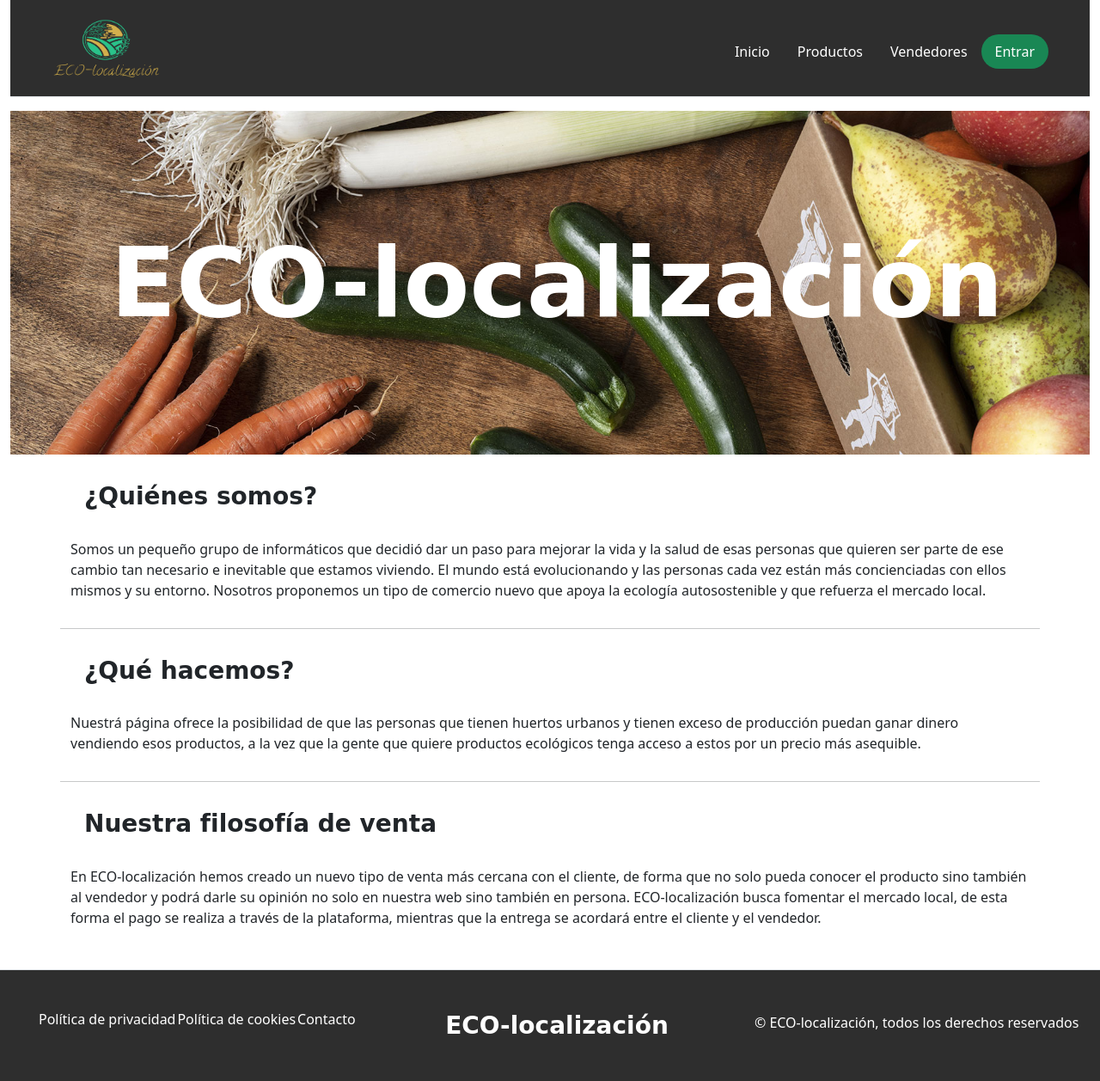
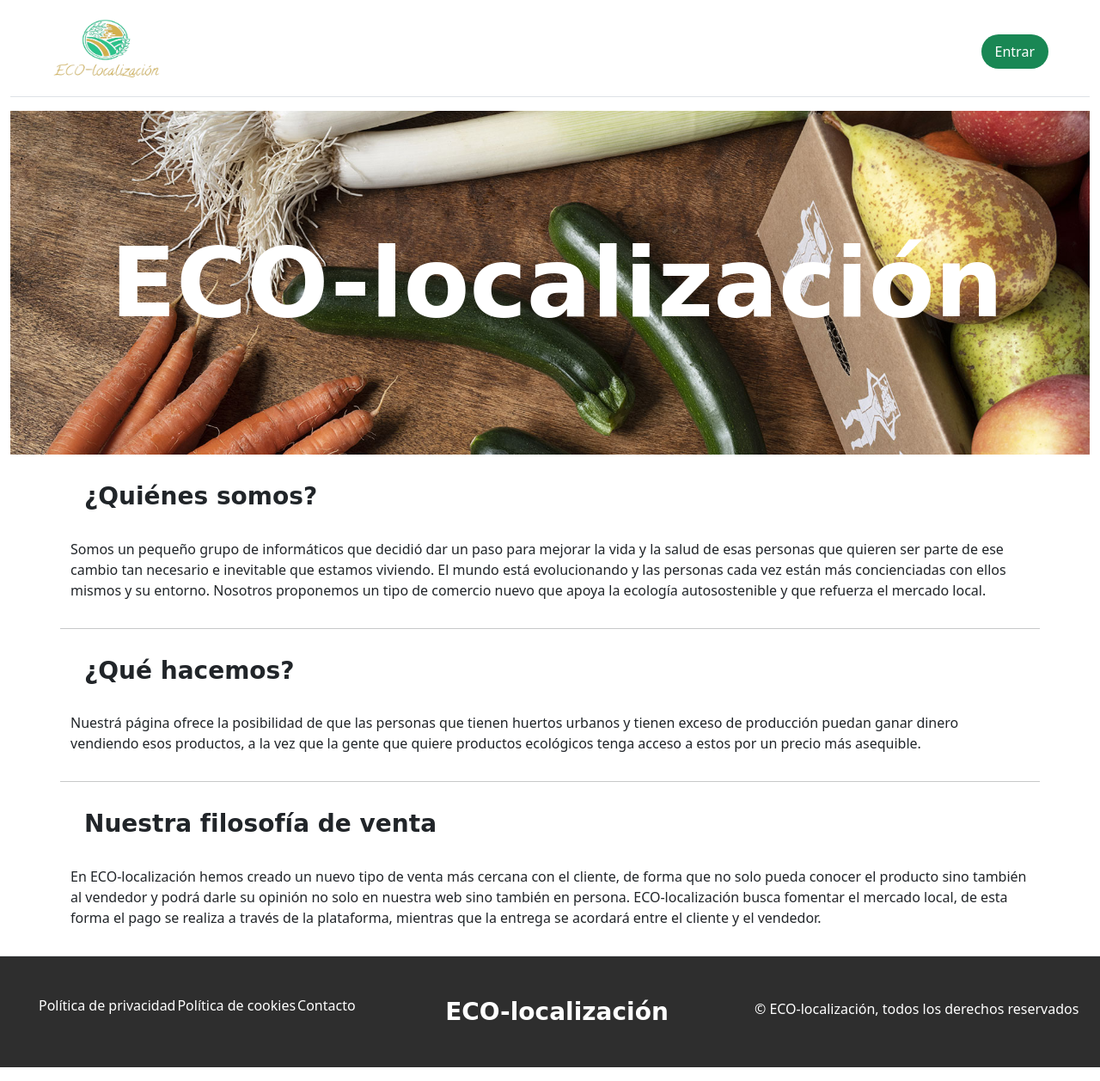
Before and after one commit to osunamaria/ECO-localizacion, a PHP site: page / in a window 1280 px wide. Shown: the whole page at 86% size. Run offline with PHP 8.4, Linux system fonts and the light colour scheme; some web fonts are replaced.

Commit message:
Pie de pagina

```diff
--- a/css/footer.css
+++ b/css/footer.css
@@ -1,12 +1,5 @@
 /* Footer */
 
-footer {
+.pie {
     background-color: rgb(46, 46, 46);
-    color: #929292;
-    margin-top: 3em;
 }
-
-.logoFooter{
-    height: 150%;
-    width: 150%;
-}
--- a/css/headers.css
+++ b/css/headers.css
@@ -38,6 +38,6 @@
   height: 5rem;
 }
 
-.cabecera{
+/* .cabecera{
   background-color: rgb(46, 46, 46);
-}
+} */
--- a/index.php
+++ b/index.php
@@ -93,7 +93,7 @@
         </article>
     </section>
 
-    <footer class="d-flex border-top text-white">
+    <footer class="d-flex border-top text-white pie">
         <div class="container-fluid py-3">
             <div class="row justify-content-around align-items-center text-center">
 
```
